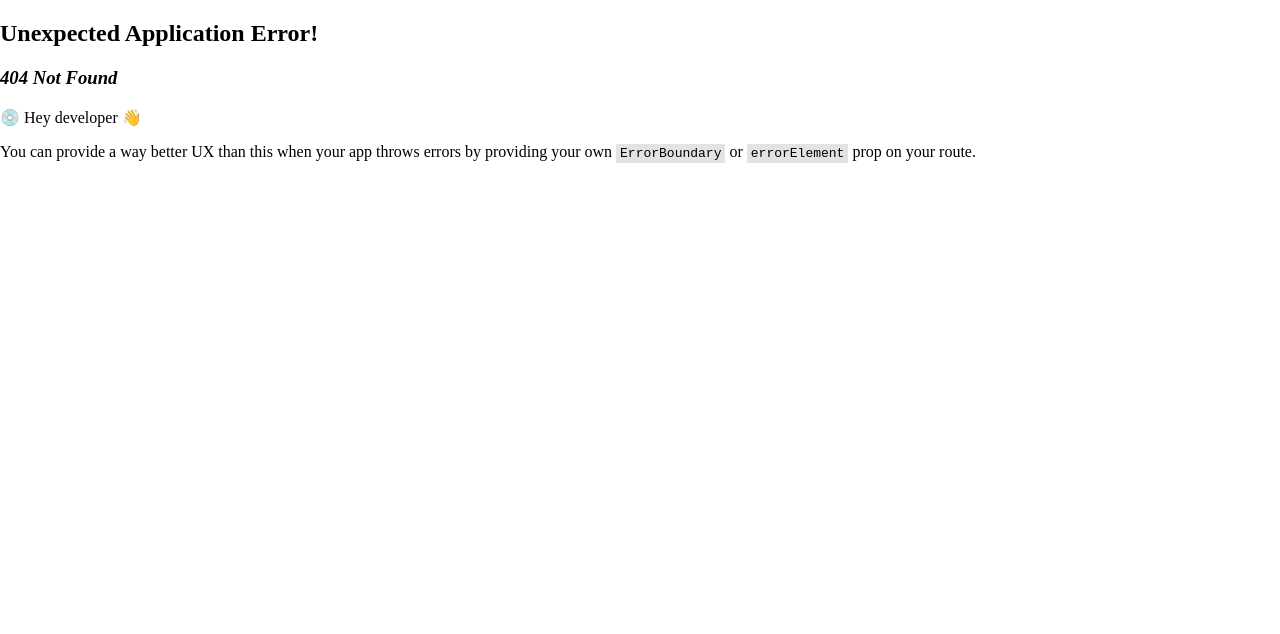
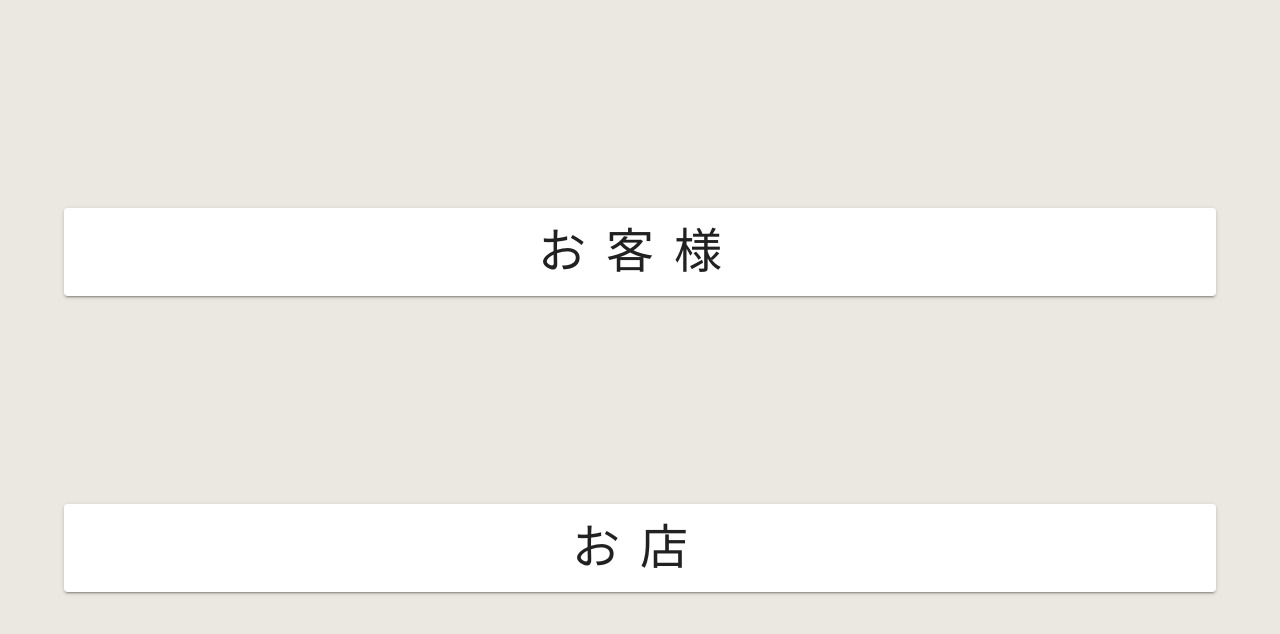
Before and after one commit to Bottlist/bottlist, a React (Create React App) app in the folder front/: page /pick in a window 1280 px wide. Before the commit this address had no page. Shown: the top 634 px of the page. Built offline with nearby package versions, Linux system fonts and the light colour scheme.

Commit message:
ピック画面を追加

```diff
--- a/front/src/App.tsx
+++ b/front/src/App.tsx
@@ -23,10 +23,10 @@ const theme = createTheme({
       default: '#EAE8E1',
     },
     primary: {
-      main: '#D0EF9D',
+      main: '#D9D9D9',
     },
-    info: {
-      main: '#00FF00',
+    secondary: {
+      main: '#FFFFFF',
     },
   },
 });
--- a/front/src/index.tsx
+++ b/front/src/index.tsx
@@ -6,6 +6,7 @@ import * as serviceWorkerRegistration from './serviceWorkerRegistration';
 import App from './App';
 import { Index } from './pages/Index';
 import './index.css';
+import { Pick } from './pages/Pick';
 
 const root = ReactDOM.createRoot(
   document.getElementById('root') as HTMLElement
@@ -19,6 +20,10 @@ const router = createBrowserRouter([
       {
         path: '',
         element: <Index />,
+      },
+      {
+        path: 'pick',
+        element: <Pick />,
       },
     ],
   },
--- a/front/src/pages/Index.tsx
+++ b/front/src/pages/Index.tsx
@@ -1,12 +1,15 @@
 import { Grid, Typography } from '@mui/material';
+import { useNavigate } from 'react-router';
 
 export function Index() {
+  const navigate = useNavigate();
   return (
     <Grid
       container
       alignItems={'center'}
       justifyContent={'center'}
       minHeight={'100vh'}
+      onClick={() => navigate('pick')}
     >
       <Grid item>
         <Typography variant="h1">Bottlist</Typography>
--- /dev/null
+++ b/front/src/pages/Pick.tsx
@@ -0,0 +1,31 @@
+import { Button, Container, Grid, Typography } from '@mui/material';
+import { ReactNode } from 'react';
+
+export function Pick() {
+  return (
+    <Container>
+      <Grid
+        container
+        alignItems={'center'}
+        justifyContent={'space-evenly'}
+        minHeight={'100vh'}
+        direction={'column'}
+      >
+        <Grid item width="100%">
+          <PickButton>お客様</PickButton>
+        </Grid>
+        <Grid item width="100%">
+          <PickButton>お店</PickButton>
+        </Grid>
+      </Grid>
+    </Container>
+  );
+}
+
+const PickButton = (props: { children: ReactNode }) => (
+  <Button color="secondary" fullWidth sx={{ padding: 2 }}>
+    <Typography variant="h3" letterSpacing={20}>
+      {props.children}
+    </Typography>
+  </Button>
+);
```
